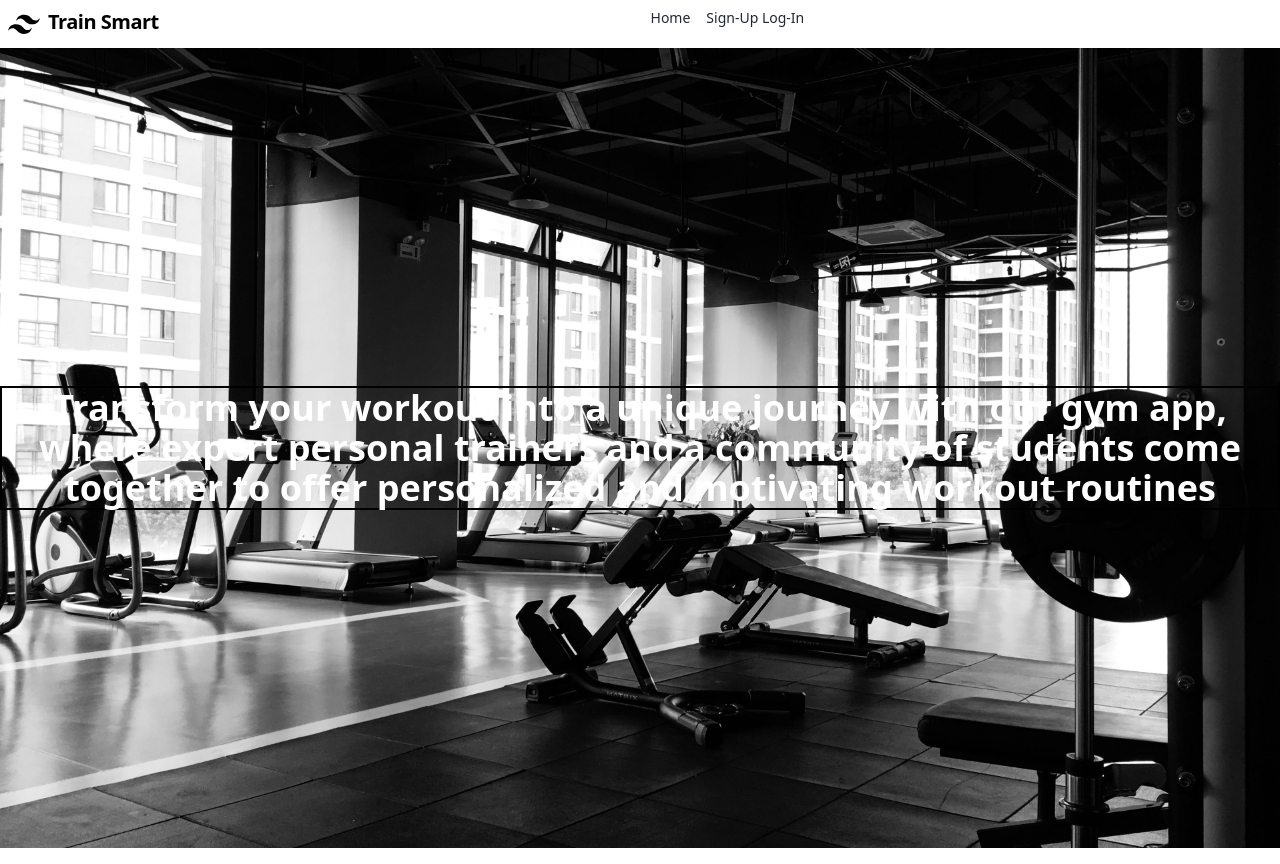
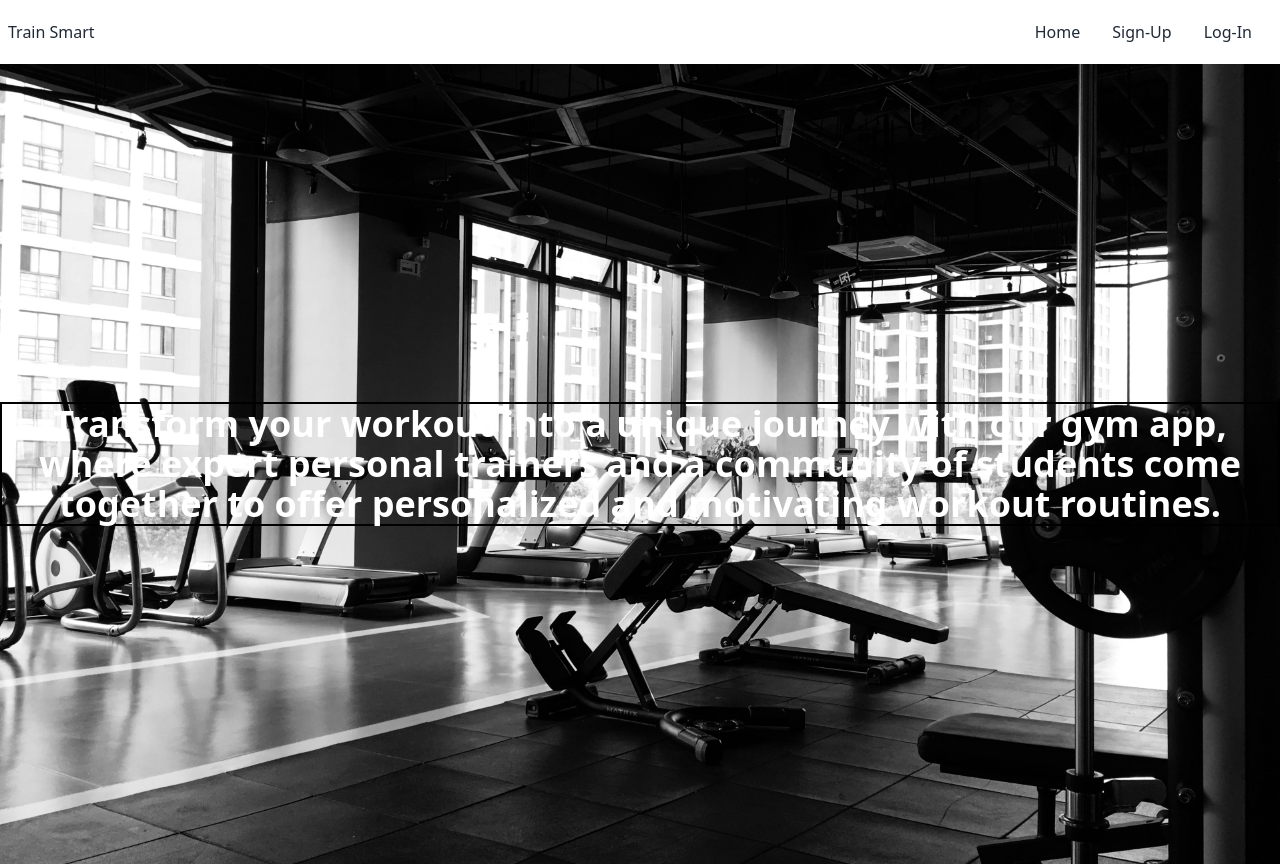
Before and after one commit to waggnerl/Project3, a React (Create React App) app: page / in a window 1280 px wide. Built offline with nearby package versions, Linux system fonts and the light colour scheme; no server answers.

Commit message:
navbar changes

```diff
--- a/src/components/Navbar/Navbar.jsx
+++ b/src/components/Navbar/Navbar.jsx
@@ -1,5 +1,5 @@
 import "./Navbar.css";
-import { Link} from "react-router-dom";
+import { Link } from "react-router-dom";
 import { useContext } from "react";
 import { AuthContext } from "../../context/auth.context";
 
@@ -9,68 +9,51 @@ function Navbar() {
   const { isLoggedIn, user, logOutUser } = useContext(AuthContext);
 
   return (
-    <nav class="flex items-right justify-between flex-wrap bg-black-500 p-2">
-      <div class="flex items-right flex-shrink-0 text-black mr-6">
-        <svg
-          class="fill-current h-8 w-8 mr-2"
-          width="54"
-          height="54"
-          viewBox="0 0 54 54"
-        >
-          <path d="M13.5 22.1c1.8-7.2 6.3-10.8 13.5-10.8 10.8 0 12.15 8.1 17.55 9.45 3.6.9 6.75-.45 9.45-4.05-1.8 7.2-6.3 10.8-13.5 10.8-10.8 0-12.15-8.1-17.55-9.45-3.6-.9-6.75.45-9.45 4.05zM0 38.3c1.8-7.2 6.3-10.8 13.5-10.8 10.8 0 12.15 8.1 17.55 9.45 3.6.9 6.75-.45 9.45-4.05-1.8 7.2-6.3 10.8-13.5 10.8-10.8 0-12.15-8.1-17.55-9.45-3.6-.9-6.75.45-9.45 4.05z" />
-        </svg>
-        <span class="font-semibold text-xl tracking-tight">Train Smart</span>
+    <div className="navbar bg-base-100 bg-white ">
+      <div className="flex-1">
+        <a>Train Smart</a>
       </div>
-      <div class="block lg:hidden">
-        <button class="flex items-right px-3 py-2 border rounded text-black-200 border-black-400 hover:text-white hover:border-white">
-          <svg
-            class="fill-current h-3 w-3"
-            viewBox="0 0 20 20"
-            xmlns="http://www.w3.org/2000/svg"
-          >
-            <Link>
+      <div className="flex-none">
+        <ul className="menu menu-horizontal px-1">
+          <li>
+            <Link to="/">
               <button>Home</button>
             </Link>
-            <path d="M0 3h20v2H0V3zm0 6h20v2H0V9zm0 6h20v2H0v-2z" />
-          </svg>
-        </button>
-      </div>
-      <div class="w-full block flex-grow lg:flex lg:items-right lg:w-auto">
-        <div class="text-sm lg:flex-grow">
-          <Link to="/">
-            <button class="block mt-4 lg:inline-block lg:mt-0 text-black-200 hover:text-slate-400 mr-4">
-              Home
-            </button>
-          </Link>
-          {isLoggedIn && (
-            <>
-              <button class="block mt-4 lg:inline-block lg:mt-0 text-black-200 hover:text-slate-400 mr-4" onClick={logOutUser}>Logout</button>
+          </li>
 
-              <Link to={`/profile/${user._id}`}>
-                <button class="block mt-4 lg:inline-block lg:mt-0 text-black-200 hover:text-slate-400 mr-4">
-                  Profile
-                </button>
-              </Link>
-
-            </>
-          )}
           {!isLoggedIn && (
             <>
-              <Link to="/signup">
-                <button class="block mt-4 lg:inline-block lg:mt-0 text-black-200 hover:text-slate-400">
+              <li>
+                <Link to="/signup" className="flex  items-center">
+                  <button class="block lg:inline-block text-black-200 hover:text-slate-400">
                     Sign-Up
                   </button>{" "}
                 </Link>
-              <Link to="/login">
-                <button class="block mt-4 lg:inline-block lg:mt-0 text-black-200 hover:text-slate-400">
+              </li>
+              <li>
+                <Link to="/login" className="flex  items-center">
+                  <button class="block lg:inline-block text-black-200 hover:text-slate-400">
                     Log-In
                   </button>{" "}
                 </Link>
+              </li>
             </>
           )}
+          {isLoggedIn && (
+            <>
+              <li>
+                <button onClick={logOutUser}>Logout</button>
+              </li>
+              <li>
+                <Link to={`/profile/${user._id}`}>
+                  <button>Profile</button>
+                </Link>
+              </li>
+            </>
+          )}
+        </ul>
       </div>
     </div>
-    </nav>
   );
 }
 
--- a/src/pages/HomePage/HomePage.jsx
+++ b/src/pages/HomePage/HomePage.jsx
@@ -5,7 +5,9 @@ function HomePage() {
   return (
     <div style={{ backgroundImage: `url(${backgroundImage})` }}
     className="bg-cover bg-center bg-no-repeat min-h-screen  bg-gray-100 flex flex-col justify-center sm:py-12">
-      <h1 className="text-white text-4xl font-bold border-solid border-black border-2">Transform your workout into a unique journey with our gym app, where expert personal trainers and a community of students come together to offer personalized and motivating workout routines</h1>
+      <h1 className="text-white text-4xl font-bold border-solid border-black border-2">Transform your workout
+       into a unique journey with our gym app, where expert personal trainers and a
+       community of students come together to offer personalized and motivating workout routines.</h1>
     </div>
   );
 }
--- a/src/pages/LoginPage/LoginPage.jsx
+++ b/src/pages/LoginPage/LoginPage.jsx
@@ -76,7 +76,7 @@ function LoginPage() {
             />
             <button
               type="submit"
-              className="transition duration-200 bg-white hover:bg-black focus:bg-blue-700 focus:ring-2 focus:ring-blue-600 focus:ring-opacity-50 rounded-lg hover:text-white border-2 w-full py-2 text-sm"
+              className="transition duration-200 bg-white hover:bg-black focus:bg-gray-700 focus:ring-2 focus:ring-gray-600 focus:ring-opacity-50 rounded-lg hover:text-white border-2 w-full py-2 text-sm"
             >
               Login
             </button>
--- a/src/pages/ProfilePage/ProfilePage.jsx
+++ b/src/pages/ProfilePage/ProfilePage.jsx
@@ -3,6 +3,7 @@ import { useState, useContext, useEffect } from "react";
 import { Link, useNavigate, useParams } from "react-router-dom";
 import axios from "axios";
 import backgroundImage from "../../assets/gym.jpg";
+import profileImg from "../../assets/profile.png";
 
 function ProfilePage(props) {
   const { id } = useParams();
@@ -10,6 +11,24 @@ function ProfilePage(props) {
   const [name, setName] = useState("");
   const [img, setImg] = useState("");
   const [email, setEmail] = useState("");
+  const navigate = useNavigate();
+
+  const handleName = (e) => setName(e.target.value);
+  const handleImg = (e) => setImg(e.target.value);
+
+  const handleSubmit = async (e) => {
+    e.preventDefault();
+    const body = { name, img };
+    try {
+      await axios.put(
+        `${process.env.REACT_APP_SERVER_URL}/profile/edit/${id}`,
+        body
+      );
+      navigate(`/profile/${id}`);
+    } catch (error) {
+      console.log(error);
+    }
+  };
 
   useEffect(() => {
     const getProfile = async () => {
@@ -20,7 +39,6 @@ function ProfilePage(props) {
         console.log(response.data);
         setEmail(response.data.email);
         setName(response.data.name);
-        setImg(response.data.img);
       } catch (error) {
         console.log(error);
       }
@@ -28,49 +46,73 @@ function ProfilePage(props) {
 
     getProfile();
   }, [id]);
+
   return (
     <div
-      class="flex items-center h-screen w-full justify-center"
-      className="bg-cover bg-center bg-no-repeat min-h-screen  bg-gray-100 flex flex-col justify-center sm:py-12"
+      className=" h-screen w-full  bg-cover bg-center bg-no-repeat min-h-screen  bg-gray-100 flex flex-col justify-center items-center sm:py-12"
       style={{ backgroundImage: `url(${backgroundImage})` }}
     >
-
-
-      <div class="max-w-xs">
-        <div class="bg-white shadow-xl rounded-lg py-4 h-[300px]">
-          <div class="photo-wrapper p-2">
-            <img src={img} alt={img}/>
+      <div className="">
+        <div className="bg-white shadow-xl rounded-lg py-4 h-[450px] w-96 flex flex-col items-center	">
+          <div className="w-24 mask mask-squircle justify-center">
+            <img src={img} alt={img} />
           </div>
-          <div class="p-2">
-            <h3 class="text-center text-xl text-gray-900 font-medium leading-8"> </h3>
-            <div class="text-center text-gray-400 text-xs font-semibold">
+          <div className=" h-full flex flex-col  justify-center ">
+            <h3 className="text-center text-xl text-gray-900 font-medium leading-8">
+              {" "}
+            </h3>
+            <div className="text-center text-gray-400 text-xs font-semibold">
               <p></p>
             </div>
-            <table class="text-xs my-3">
+            <form onSubmit={handleSubmit}>
+              <table className="text-xs my-3">
                 <tbody>
                   <tr>
-                  <td class="px-2 py-2 text-gray-500 font-semibold">Name</td>
-                  <td class="px-2 py-2">{name}</td>
+                    <td className="px-2 py-2 text-gray-500 font-semibold">
+                      Name
+                    </td>
+                    <td className="px-2 py-2">
+                      <input
+                        type="text"
+                        onChange={handleName}
+                        defaultValue={name}
+                      />
+                    </td>
                   </tr>
                   <tr>
-                  <td class="px-2 py-2 text-gray-500 font-semibold">Email</td>
-                  <td class="px-2 py-2">{email}</td>
+                    <td className="px-2 py-2 text-gray-500 font-semibold">
+                      Profile Image
+                    </td>
+                    <td className="px-2 py-2">
+                      <input
+                        type="file"
+                        value={img}
+                        onChange={handleImg}
+                        defaultValue={img}
+                      />
+                    </td>
                   </tr>
                 </tbody>
               </table>
+              <button
+                className="transition duration-200 bg-white hover:bg-black focus:bg-blue-700 focus:ring-2 focus:ring-blue-600 focus:ring-opacity-50 rounded-lg hover:text-white border-2 w-full py-2 text-sm"
+                type="submit"
+              >
+                Update Profile
+              </button>
+            </form>
 
-            <div class="text-center my-3">
-              <a
+            <div className="text-center my-3">
+              <button
                 className="transition duration-200 bg-white hover:bg-black focus:bg-blue-700 focus:ring-2 focus:ring-blue-600 focus:ring-opacity-50 rounded-lg hover:text-white border-2 w-full py-2 text-sm"
                 href="#"
               >
                 View Trains
-              </a>
+              </button>
             </div>
           </div>
         </div>
       </div>
-
     </div>
   );
 }
```
Also changed, not shown: public/cao.jpg (added), src/assets/profile.png (added). Lines whose indentation alone changed are shown as unchanged.
